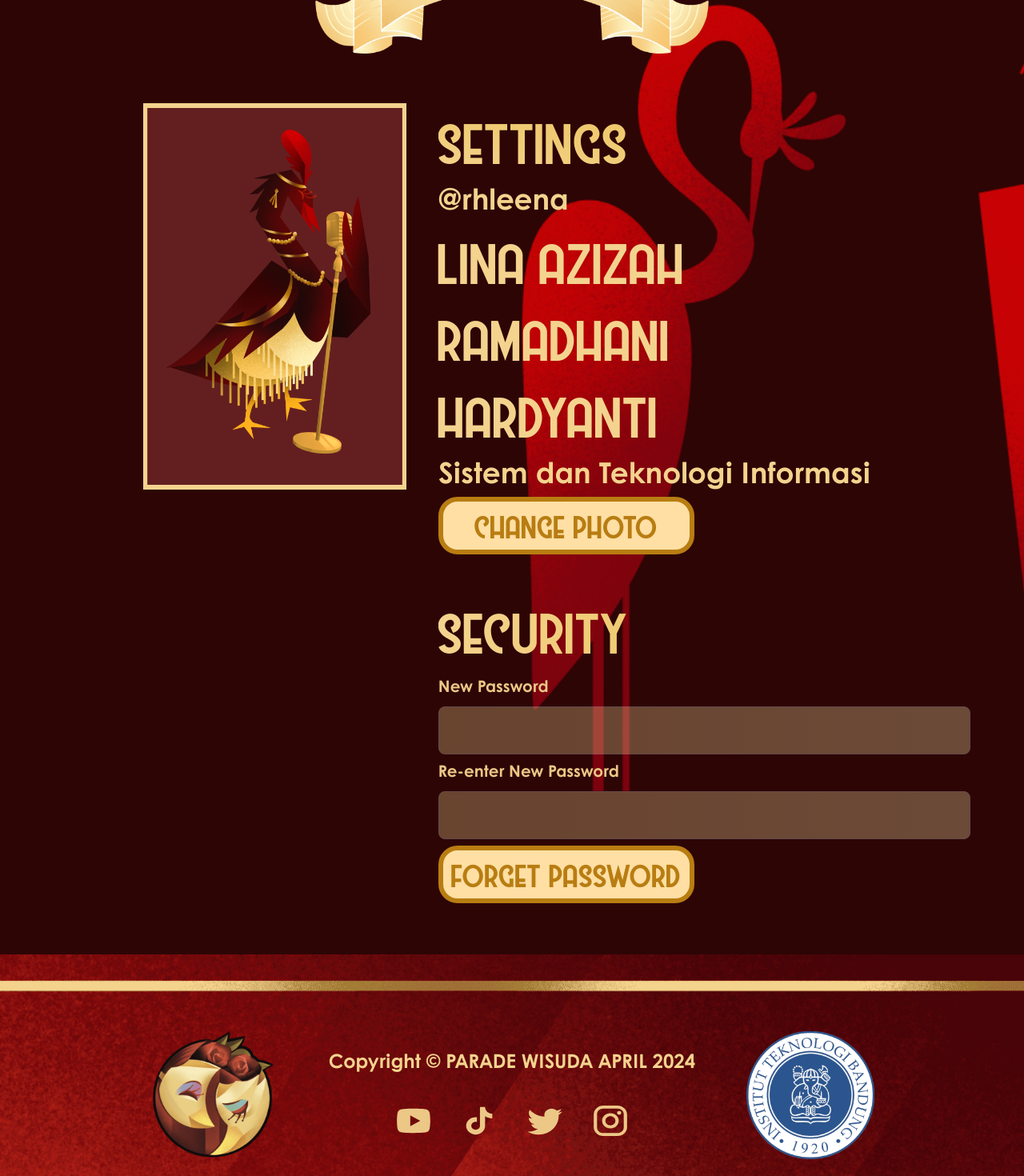
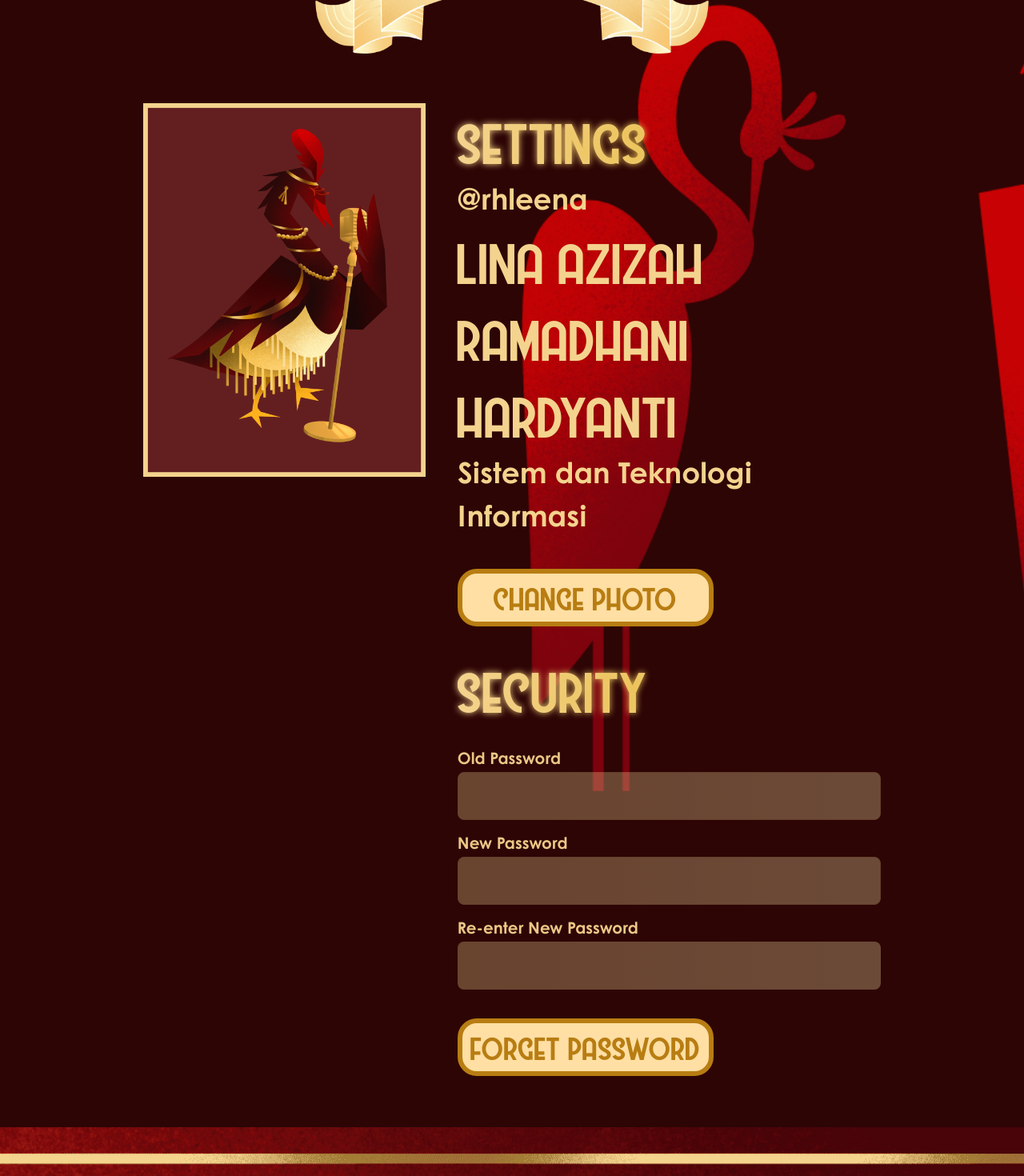
Before and after one commit to wispril-2024/wispril-2024, a Next.js app: page /dashboard/settings in a window 1280 px wide. Shown: the part 300-1770 px from the top of the page at 80% size. Built offline with nearby package versions, Linux system fonts and the light colour scheme; no server answers.

Commit message:
feat: upload Image Button

```diff
--- /dev/null
+++ b/app/dashboard/settings/ImageUploadButton.tsx
@@ -0,0 +1,42 @@
+"use client"
+import React, { useState, useRef, ChangeEvent, ReactNode } from 'react';
+interface ImageUploadButtonProps{
+  children: ReactNode;
+  className: string;
+  onImage: (image: string | null) => void;
+}
+const ImageUploadButton: React.FC<ImageUploadButtonProps> = ({children,className, onImage}) => {
+  const fileInputRef = useRef<HTMLInputElement>(null);
+
+  const handleButtonClick = () => {
+    fileInputRef.current?.click();
+  };
+
+  const handleFileChange = (event: ChangeEvent<HTMLInputElement>) => {
+    const file = event.target.files && event.target.files[0];
+    if (file) {
+      const reader = new FileReader();
+      reader.onload = () => {
+        if (reader.result) {
+          onImage(reader.result as string);
+        }
+      };
+      reader.readAsDataURL(file);
+    }
+  };
+
+  return (
+    <div>
+      <button className={className} onClick={handleButtonClick}>{children}</button>
+      <input
+        type="file"
+        ref={fileInputRef}
+        accept="image/*"
+        onChange={handleFileChange}
+        style={{ display: 'none' }}
+      />
+    </div>
+  );
+};
+
+export default ImageUploadButton;
--- a/app/dashboard/settings/settingsView.tsx
+++ b/app/dashboard/settings/settingsView.tsx
@@ -1,33 +1,60 @@
-import React from 'react'
-
+"use client"
+import React, { useState } from 'react'
+import ImageUploadButton from './ImageUploadButton'
+import Image from 'next/image'
+import placeholder from "@/public/dashboard/placeholder.png"
 const SettingsView = () => {
+    const [onImage,setOnImage] = useState<string | null>(null);
+    const handleImageUpload = (image: string | null) => {
+        setOnImage(image);
+    }
   return (
     <div className='w-4/5 flex flex-row z-10 gap-10'>
         <div className='w-2/5'>
-            <img
-                src="/dashboard/placeholder.png"
+            <Image
+                src={onImage ? onImage : placeholder}
                 alt='profile-picture'
                 width={463}
                 height={680}
-                style={{aspectRatio : '463/680'}}
+                className='w-full'
             />
         </div>
-        <div className='flex flex-col w-3/5 gap-[48px]'>
-            <div className='flex flex-col'>
-                <h1 className='font-normal font-westmeath text-[64px] bg-gradient-to-tr from-[#F4D38E] to-[#EAC050] bg-clip-text text-transparent'>SETTINGS</h1>
+        <div className='flex flex-col w-3/5 gap-[32px]'>
+            <div className='flex flex-col gap-[36px]'>
+                <div className='gap-[30px]'>
+                    <div>
+                        <h1 className='absolute font-normal font-westmeath text-[64px] blur-sm bg-gradient-to-r from-[#F4D38E] to-[#EAC050] bg-clip-text text-transparent'>SETTINGS</h1>
+                        <h1 className='font-normal font-westmeath text-[64px] bg-gradient-to-r from-[#F4D38E] to-[#EAC050] bg-clip-text text-transparent'>SETTINGS</h1>
+                    </div>
                     <h1 className='font-cgp font-bold text-[36px] text-[#F4D38E]'>@rhleena</h1>
                     <h1 className='font-westmeath font-normal text-[64px] text-[#F4D38E]'>LINA AZIZAH RAMADHANI HARDYANTI</h1>
                     <h1 className='font-cgp font-semibold text-[36px] text-[#F4D38E]'>Sistem dan Teknologi Informasi</h1>
-                <button className='bg-[#FFDFA4] border-[#B87D12] border-[6px] w-[320px] h-[72px] rounded-3xl'>
+                </div>
+                <ImageUploadButton onImage={handleImageUpload} className='bg-[#FFDFA4] border-[#B87D12] border-[6px] w-[320px] h-[72px] rounded-3xl'>
                     <p className='font-westmeath font-normal text-[36px] text-[#B87D12] rounded-[0.5rem]'>CHANGE PHOTO</p>
-                </button>
+                </ImageUploadButton>
             </div>
-            <div className='flex flex-col gap-2'>
+            <div className='flex flex-col gap-[36px]'>
+                <div className='flex flex-col gap-[24px]'>
+                    <div>
+                        <h1 className='absolute font-normal font-westmeath blur-sm text-[64px] bg-gradient-to-r from-[#F4D38E] to-[#EAC050] bg-clip-text text-transparent'>SECURITY</h1>
                         <h1 className='font-normal font-westmeath text-[64px] bg-gradient-to-r from-[#F4D38E] to-[#EAC050] bg-clip-text text-transparent'>SECURITY</h1>
+                    </div>
+                    <div className='flex flex-col gap-[16px]'>
+                        <div className='flex flex-col'>
+                            <label className='font-cgp font-semibold text-[20px] text-[#ECC786] '>Old Password</label>
+                            <input className='w-full h-[60px] rounded-[0.5rem] border-[1px] border-[#ECC786] bg-gradient-to-r from-[#F4D692] to-[#FCECAF] opacity-30' type='password'/>
+                        </div>
+                        <div className='flex flex-col'>
                             <label className='font-cgp font-semibold text-[20px] text-[#ECC786] '>New Password</label>
-                <input className='w-[665px] h-[60px] rounded-[0.5rem] border-[1px] bg-gradient-to-r from-[#F4D692] to-[#FCECAF] opacity-30' type='password'/>
+                            <input className='w-full h-[60px] rounded-[0.5rem] border-[1px] border-[#ECC786] bg-gradient-to-r from-[#F4D692] to-[#FCECAF] opacity-30' type='password'/>
+                        </div>
+                        <div className='flex flex-col'>
                             <label className='font-cgp font-semibold text-[20px] text-[#ECC786]'>Re-enter New Password</label>
-                <input className='w-[665px] h-[60px] rounded-[0.5rem] border-[1px] bg-gradient-to-r from-[#F4D692] to-[#FCECAF] opacity-30' type='password'/>
+                            <input className='z-10 w-full h-[60px] rounded-[0.5rem] bg-gradient-to-r from-[#F4D692] to-[#FCECAF] opacity-30' type='password'/>
+                        </div>
+                    </div>
+                </div>
                 <button className='bg-[#FFDFA4] border-[#B87D12] border-[6px] w-[320px] h-[72px] rounded-3xl'>
                     <p className='font-westmeath font-normal text-[36px] text-[#B87D12] rounded-[0.5rem]'>FORGET PASSWORD</p>
                 </button>
```
Lines whose indentation alone changed are shown as unchanged.
